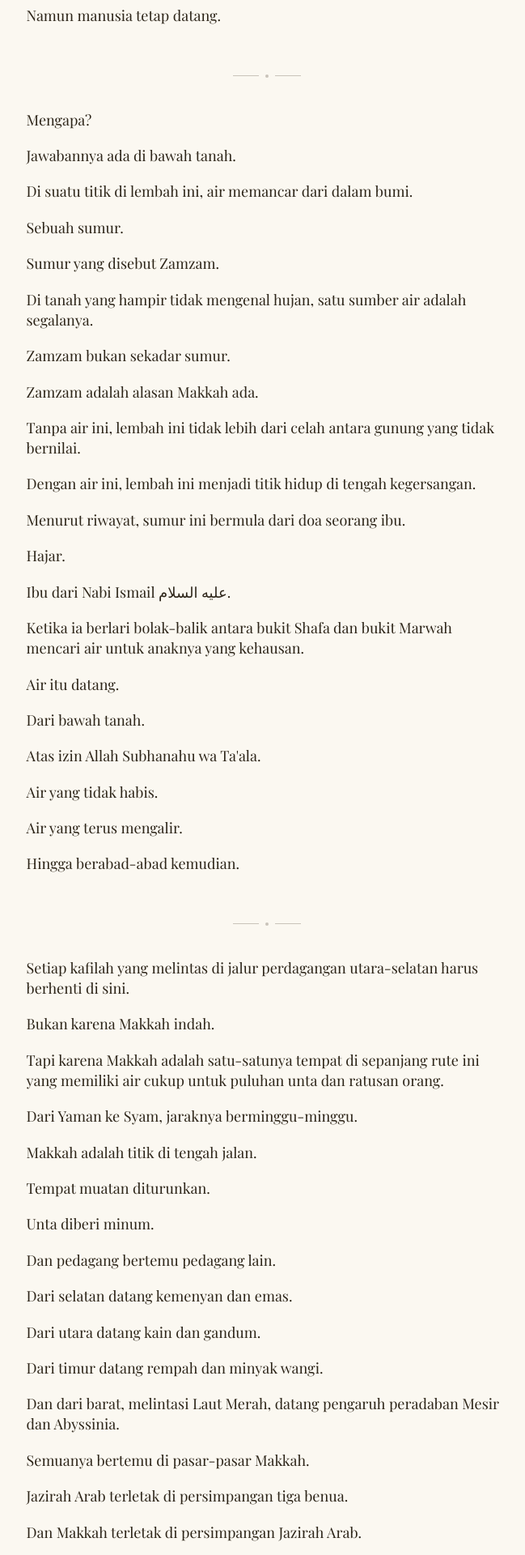
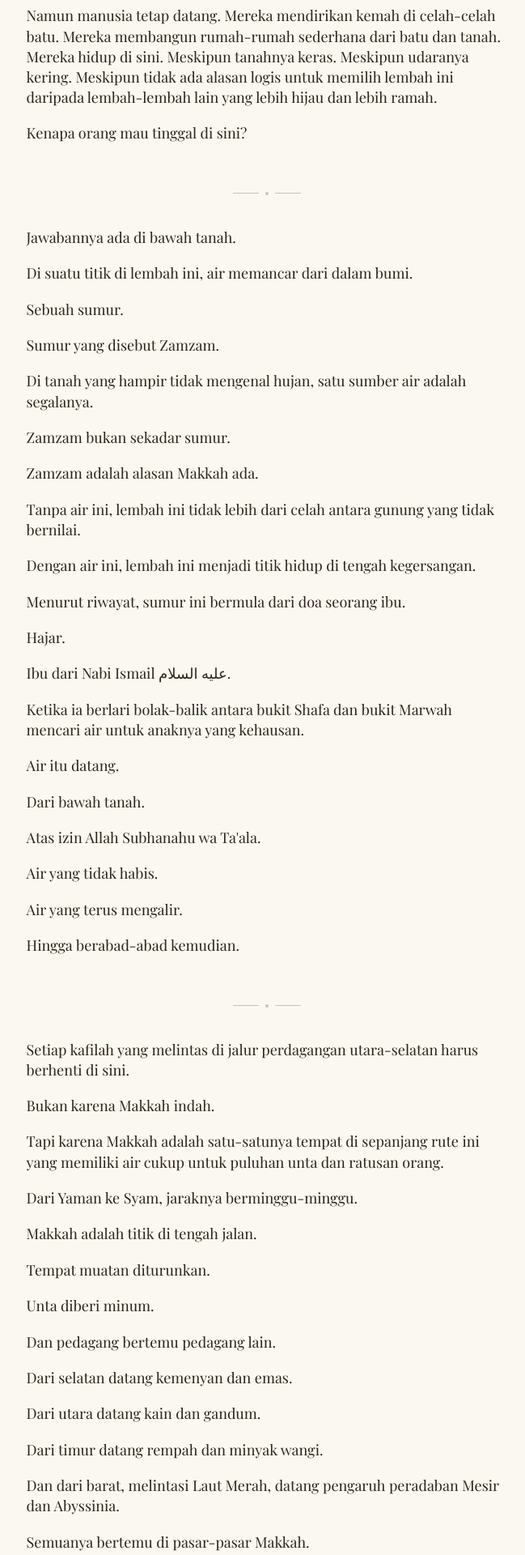
Before and after one commit to abuauf4/jejak-cahaya, a Next.js app: page /bab/2 in a window 1280 px wide. Shown: the part 1120-3040 px from the top of the page at 81% size, without its empty margins (310-959 px from the left). Built offline with nearby package versions, Linux system fonts and the light colour scheme; a web font is replaced by a local one.

Commit message:
Update Bab 2 frontend content: delay Zamzam, natural trade sentence, fix akidah, softer ending

```diff
--- a/src/data/content.ts
+++ b/src/data/content.ts
@@ -783,12 +783,12 @@ Matahari menyengat lebih keras di sini karena pantulannya mengenai dinding-dindi
 
 Sebuah lembah yang seharusnya tidak ada alasan untuk ditinggali.
 
-Namun manusia tetap datang.
+Namun manusia tetap datang. Mereka mendirikan kemah di celah-celah batu. Mereka membangun rumah-rumah sederhana dari batu dan tanah. Mereka hidup di sini. Meskipun tanahnya keras. Meskipun udaranya kering. Meskipun tidak ada alasan logis untuk memilih lembah ini daripada lembah-lembah lain yang lebih hijau dan lebih ramah.
+
+Kenapa orang mau tinggal di sini?
 
 ◆
 
-Mengapa?
-
 Jawabannya ada di bawah tanah.
 
 Di suatu titik di lembah ini, air memancar dari dalam bumi.
@@ -855,9 +855,9 @@ Dan dari barat, melintasi Laut Merah, datang pengaruh peradaban Mesir dan Abyssi
 
 Semuanya bertemu di pasar-pasar Makkah.
 
-Jazirah Arab terletak di persimpangan tiga benua.
-
-Dan Makkah terletak di persimpangan Jazirah Arab.
+Jalur-jalur perdagangan itu bertemu di sini.
+
+Siapa pun yang berjalan dari selatan ke utara hampir pasti mengenal kota ini.
 
 Posisi ini bukan kebetulan.
 
@@ -923,7 +923,7 @@ Kedudukan ini bukan hanya soal kekayaan.
 
 Ini soal kehormatan.
 
-Menjaga Ka'bah berarti menjadi pintu gerbang antara manusia dan Tuhan mereka.
+Menjaga Ka'bah berarti memikul amanah yang dihormati oleh seluruh suku.
 
 Menyediakan air bagi kafilah berarti menjadi tuan rumah bagi seluruh Jazirah Arab.
 
@@ -963,25 +963,15 @@ Sebuah lembah yang seharusnya mati.
 
 Namun selalu ramai.
 
-⟩ Di tanah yang paling kering, air menembus dari bawah.
-
-Di lembah yang paling tersembunyi, kafilah menemukan jalan.
-
-Dan di bangunan yang paling tua, orang-orang mencari Tuhan — meskipun mereka belum mengenal Allah Subhanahu wa Ta'ala sebagaimana mestinya.
-
-Makkah sudah siap.
-
-Air sudah mengalir.
-
-Pasar sudah ramai.
-
-Ka'bah sudah berdiri.
-
-Tinggal menunggu seseorang.
-
-Seseorang yang lahir di kota ini.
-
-Yang akan mengubah segalanya.`,
+⟩ Air terus mengalir dari Zamzam.
+
+Kafilah terus berdatangan.
+
+Ka'bah tetap berdiri di tengah lembah itu.
+
+Dan Makkah terus menjalani hari-harinya seperti biasa.
+
+Belum ada yang mengetahui bahwa dari kota kecil ini, sejarah dunia akan berubah.`,
     featured: false,
     characterIds: [],
     locationId: 'makkah',
```
